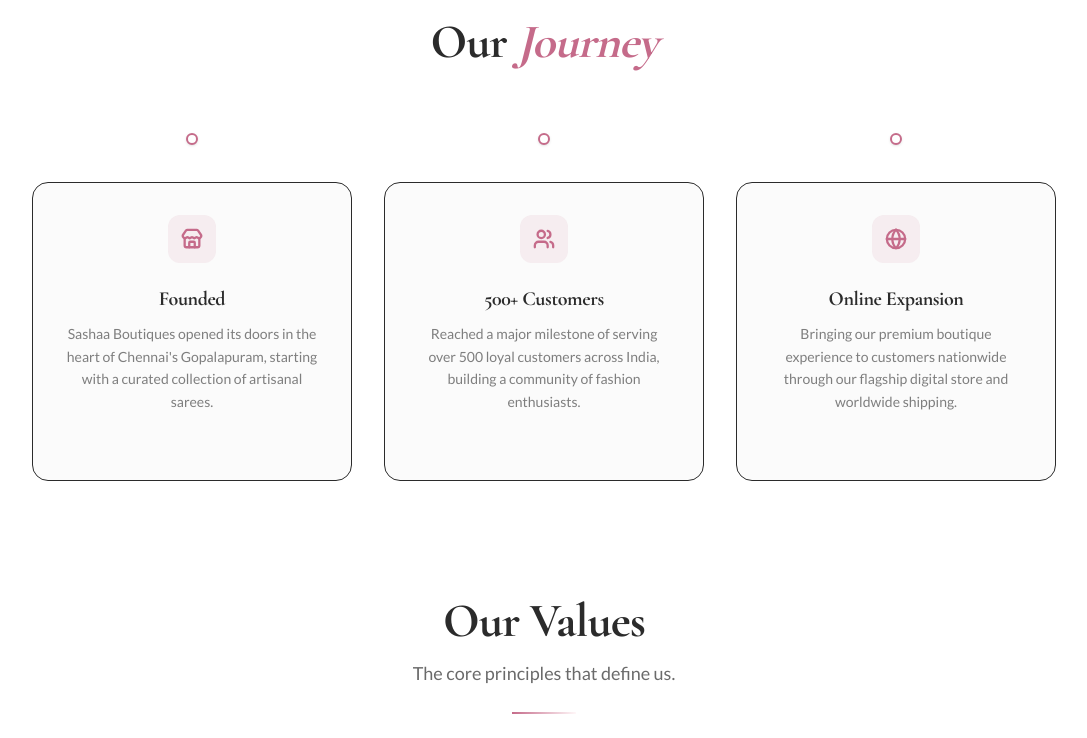
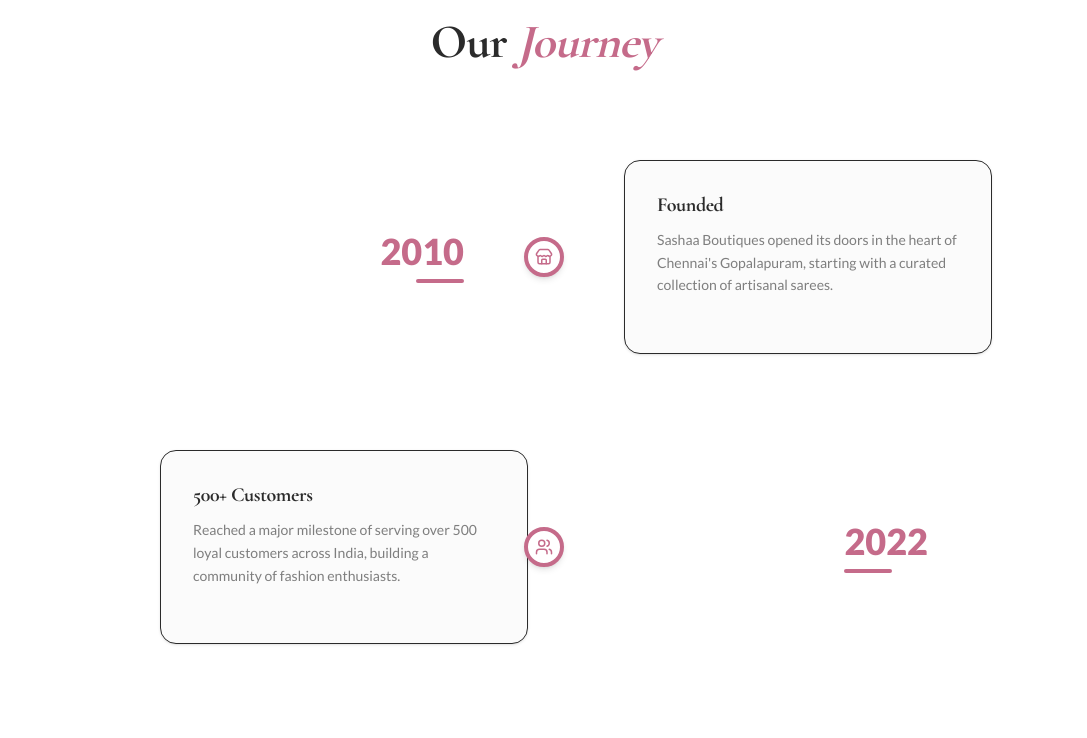
Before and after one commit to RameshKg100/Boutique, a Next.js app: page /about in a window 1280 px wide. Shown: the part 1584-2322 px from the top of the page, without its empty margins (96-1183 px from the left). Built offline with nearby package versions, Linux system fonts and the light colour scheme.

Commit message:
Redesign Our Journey to a vertical row-wise timeline with alternating side layout

```diff
--- a/src/app/about/page.js
+++ b/src/app/about/page.js
@@ -148,44 +148,45 @@
             </div>
           </AnimatedSection>
 
-          <div className="relative max-w-5xl mx-auto">
-            {/* The Rail Line (Desktop) */}
-            <div className="absolute top-[48px] left-[16%] right-[16%] h-[1px] bg-border-color hidden lg:block" />
+          <div className="relative max-w-4xl mx-auto py-10">
+            {/* The Vertical Central Line (Desktop) */}
+            <div className="absolute top-0 bottom-0 left-1/2 -translate-x-1/2 w-0.5 bg-border-color hidden md:block" />
 
-            {/* The Single Row Grid */}
-            <div className="grid grid-cols-1 md:grid-cols-3 gap-8 relative">
+            {/* The Rows */}
+            <div className="space-y-16 md:space-y-24">
               {milestones.map((milestone, index) => (
-                <div key={milestone.year} className="relative group h-full">
-                  <AnimatedSection delay={index * 100} animation="slide-in-up" className="h-full">
-                    <div className="flex flex-col items-center h-full">
+                <div key={milestone.year} className="relative">
+                  <AnimatedSection animation={index % 2 === 0 ? "slide-in-left" : "slide-in-right"}>
+                    <div className={`flex flex-col md:flex-row items-center gap-8 ${index % 2 !== 0 ? "md:flex-row-reverse" : ""}`}>
 
-                      {/* Interactive Dot on Rail */}
-                      <div className="hidden lg:flex items-center justify-center w-full h-12 relative mb-6">
-                        <div className="w-3 h-3 rounded-full bg-white border-2 border-primary z-20 group-hover:scale-150 group-hover:bg-primary transition-all duration-300 shadow-sm" />
-                        <div className="absolute top-[-30px] text-[10px] font-black text-primary tracking-widest bg-primary/5 px-2 py-0.5 rounded opacity-0 group-hover:opacity-100 transition-opacity">
-                          {milestone.year}
+                      {/* Central Point */}
+                      <div className="absolute left-1/2 -translate-x-1/2 w-10 h-10 rounded-full bg-white border-4 border-primary z-10 hidden md:flex items-center justify-center shadow-md">
+                        <milestone.icon size={18} className="text-primary" />
+                      </div>
+
+                      {/* Side 1: Year/Icon */}
+                      <div className="w-full md:w-1/2 flex justify-center md:justify-end md:pr-16 text-center md:text-right">
+                        <div className={`md:flex flex-col ${index % 2 !== 0 ? "md:items-start" : "md:items-end"}`}>
+                           <span className="text-primary text-4xl font-black mb-2 block">{milestone.year}</span>
+                           <div className="w-12 h-1 px-1 bg-primary rounded-full hidden md:block" />
                         </div>
                       </div>
 
-                      {/* Compact Milestone Card */}
-                      <div className="bg-[#FBFBFB] p-8 rounded-2xl border border-border-color w-full h-full min-h-[260px] flex flex-col items-center text-center transition-all duration-500 hover:bg-white hover:shadow-xl hover:-translate-y-2 group-hover:border-primary/20">
-                        {/* Medium Icon */}
-                        <div className="w-12 h-12 rounded-xl bg-primary/10 text-primary flex items-center justify-center mb-6 transition-colors group-hover:bg-primary group-hover:text-white">
-                          <milestone.icon size={22} strokeWidth={2.5} />
+                      {/* Side 2: Content Card */}
+                      <div className="w-full md:w-1/2 flex justify-center md:justify-start md:pl-16 text-center md:text-left">
+                        <div className="bg-[#FBFBFB] p-8 rounded-2xl border border-border-color shadow-sm max-w-md w-full transition-all duration-300 hover:shadow-xl hover:border-primary/20">
+                          <div className="md:hidden w-12 h-12 rounded-xl bg-primary/10 text-primary flex items-center justify-center mx-auto mb-4">
+                            <milestone.icon size={22} />
+                          </div>
+                          <h3 className="text-xl font-bold mb-3 text-foreground" style={{ fontFamily: "var(--font-heading)" }}>
+                            {milestone.title}
+                          </h3>
+                          <p className="text-sm text-foreground/60 font-medium leading-relaxed">
+                            {milestone.description}
+                          </p>
                         </div>
+                      </div>
 
-                        <span className="text-primary text-[10px] font-black uppercase tracking-widest mb-2 block lg:hidden">
-                          {milestone.year}
-                        </span>
-
-                        <h3 className="text-xl font-bold mb-3 text-foreground leading-tight" style={{ fontFamily: "var(--font-heading)" }}>
-                          {milestone.title}
-                        </h3>
-
-                        <p className="text-sm text-foreground/60 font-medium leading-relaxed">
-                          {milestone.description}
-                        </p>
-                      </div>
                     </div>
                   </AnimatedSection>
                 </div>
```
